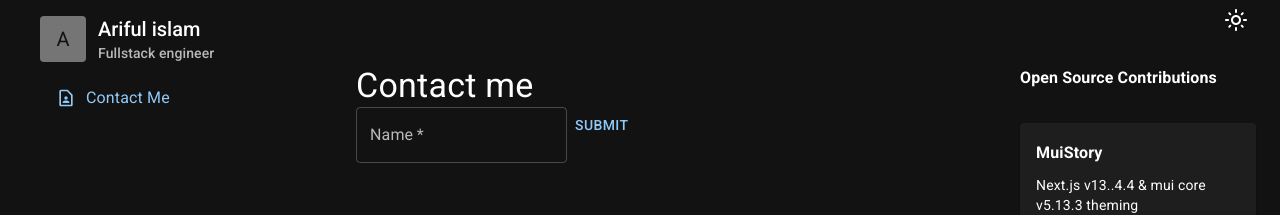
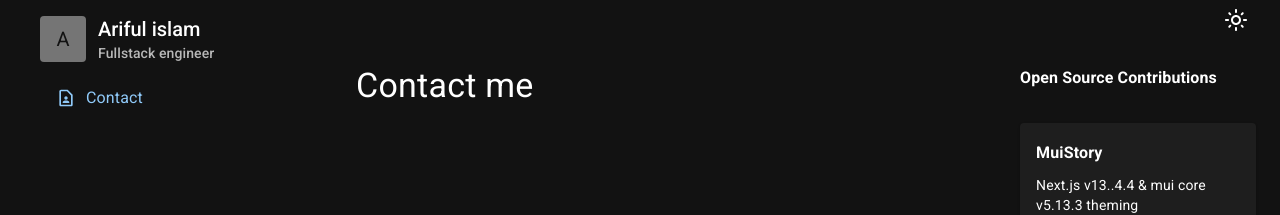
Before and after one commit to arifulbgt4/ariful.io, a Next.js app: page /contact in a window 1280 px wide. Shown: the top 215 px of the page. Built offline with nearby package versions, Linux system fonts and the light colour scheme.

Commit message:
chore: clean code

```diff
--- a/src/widgets/ContactForm/index.tsx
+++ b/src/widgets/ContactForm/index.tsx
@@ -16,19 +16,20 @@ import {
 // Types
 import { FormDataOptions } from "./Types";
 
+const INITIAL_VALUES: FormDataOptions = {
+  name: "",
+  email: "",
+  subject: "",
+  message: "",
+};
+
 const ContactForm = () => {
-  const onSubmitForm = (values: FormDataOptions) => {};
+  const onSubmitForm = async (values: FormDataOptions) => {};
 
-  const INITIAL_VALUES: FormDataOptions = {
-    name: "",
-    email: "",
-    subject: "",
-    message: "",
-  };
   return (
     <Box>
       <Typography variant="h4">Contact me</Typography>
-      <FinalForm
+      {/* <FinalForm
         onSubmit={onSubmitForm}
         initialValues={INITIAL_VALUES}
         render={({ handleSubmit, values, errors, submitting }) => {
@@ -43,13 +44,13 @@ const ContactForm = () => {
                   validate: composeValidators(required("Name is required")),
                 }}
               />
-              <Button type="submit" disabled={submitting}>
+              <Button type="submit" variant="contained" disabled={submitting}>
                 Submit
               </Button>
             </form>
           );
         }}
-      />
+      /> */}
     </Box>
   );
 };
--- a/src/widgets/ListNavigation/index.tsx
+++ b/src/widgets/ListNavigation/index.tsx
@@ -32,7 +32,7 @@ const ListNavigation = () => {
         <ListItemIcon>
           <ContactPageOutlinedIcon fontSize="small" />
         </ListItemIcon>
-        <ListItemText>Contact Me</ListItemText>
+        <ListItemText>Contact</ListItemText>
       </MenuItem>
     </MenuList>
   );
```
